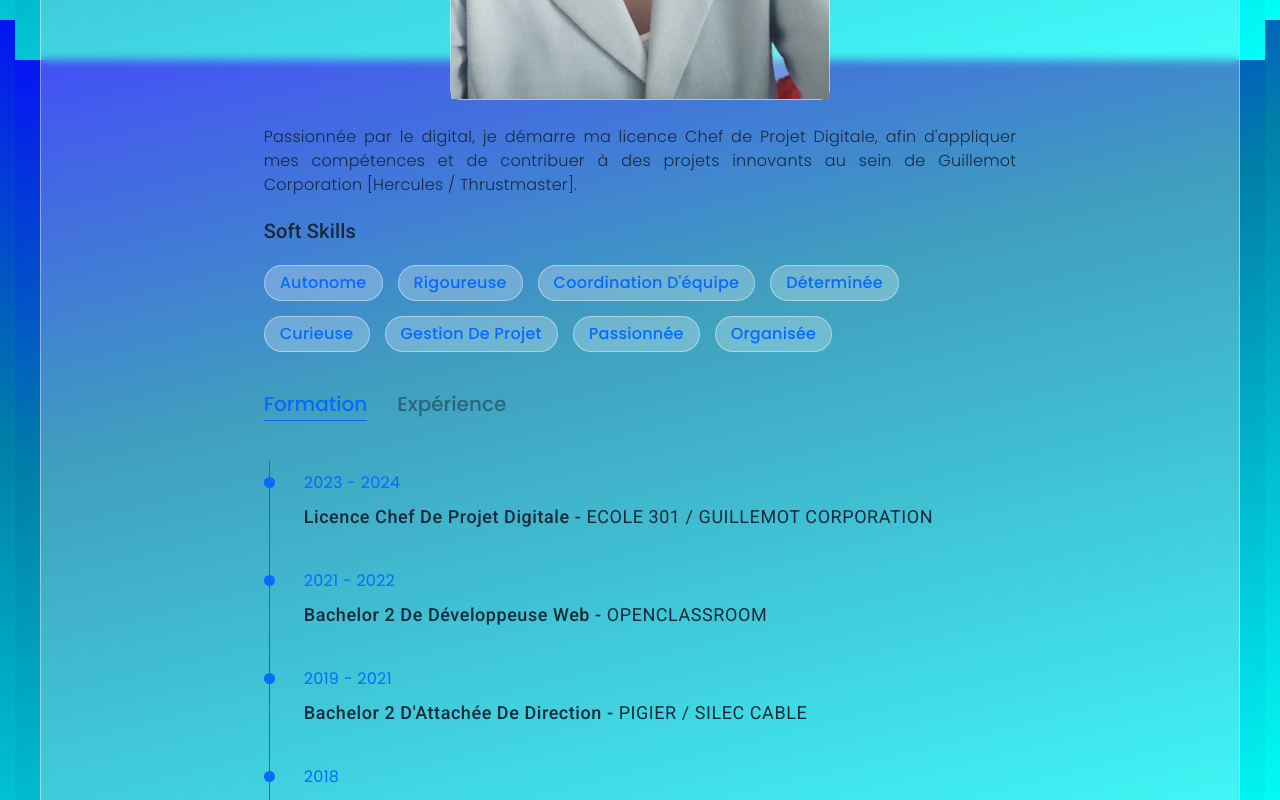
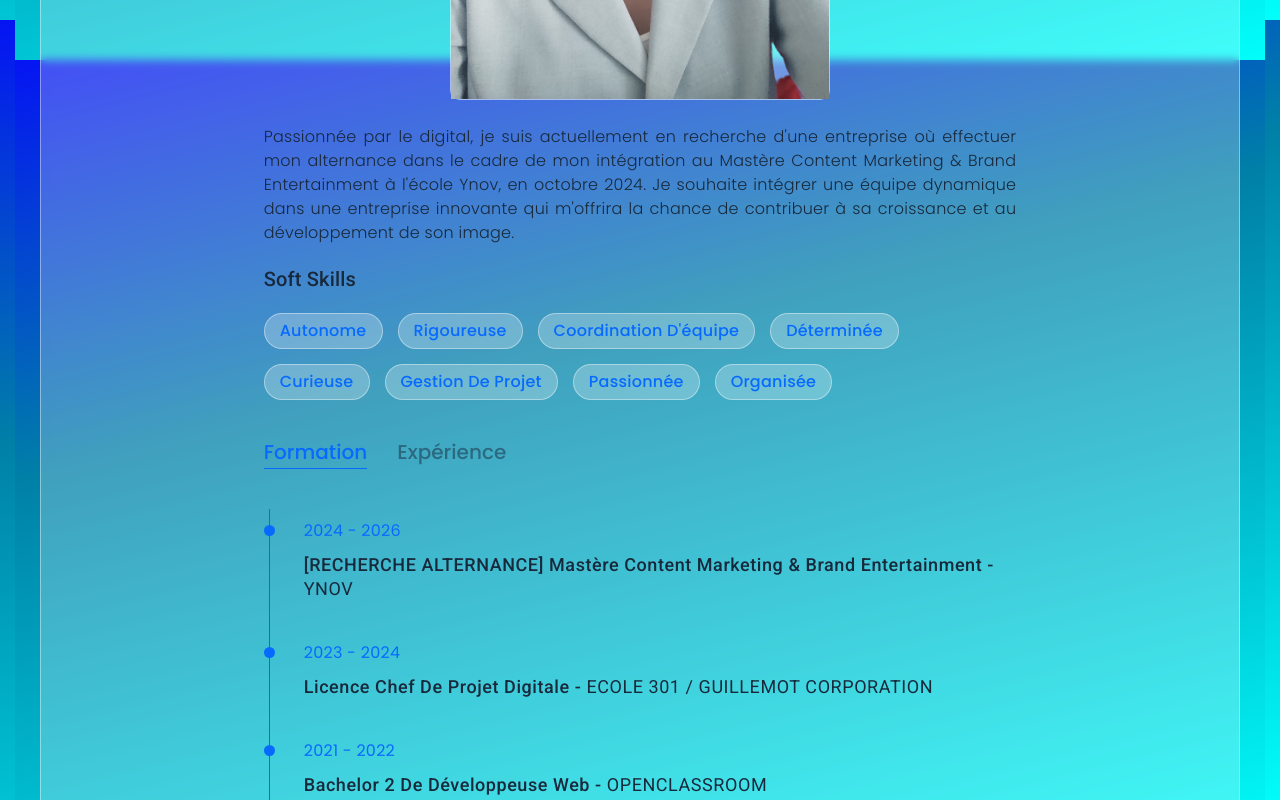
Before and after one commit to Helenepagniez/Portfolio, an Angular app: page /about in a window 1280 px wide. Shown: the part 780-1580 px from the top of the page. Built offline with nearby package versions, Linux system fonts and the light colour scheme.

Commit message:
maj portfolio

```diff
--- a/src/app/about/about.component.html
+++ b/src/app/about/about.component.html
@@ -12,7 +12,7 @@
                 </div>
             </div>
             <div class="about-text">
-                <p>Passionnée par le digital, je démarre ma licence Chef de Projet Digitale, afin d'appliquer mes compétences et de contribuer à des projets innovants au sein de Guillemot Corporation [Hercules / Thrustmaster].</p>
+                <p>Passionnée par le digital, je suis actuellement en recherche d'une entreprise où effectuer mon alternance dans le cadre de mon intégration au Mastère Content Marketing & Brand Entertainment à l'école Ynov, en octobre 2024. Je souhaite intégrer une équipe dynamique dans une entreprise innovante qui m'offrira la chance de contribuer à sa croissance et au développement de son image.</p>
                 <h3>Soft Skills</h3>
                 <div class="skills">
                     <div class="skill-item btn">Autonome</div>
@@ -34,6 +34,10 @@
 
                 <div class="tab-content active" *ngIf="isActivedFormation">
                     <div class="timeline">
+                        <div class="timeline-item">
+                            <span class="date">2024 - 2026</span>
+                            <h4>[RECHERCHE ALTERNANCE] Mastère Content Marketing & Brand Entertainment - <span>YNOV</span></h4>
+                        </div>
                         <div class="timeline-item">
                             <span class="date">2023 - 2024</span>
                             <h4>Licence Chef de Projet Digitale - <span>ECOLE 301 / GUILLEMOT CORPORATION</span></h4>
@@ -60,20 +64,24 @@
                 <div class="tab-content active" *ngIf="isActivedExperience">
                     <div class="timeline">
                         <div class="timeline-item">
+                            <span class="date">2024 - 2026</span>
+                            <h4>[RECHERCHE ALTERNANCE] Mastère Content Marketing & Brand Entertainment</h4>
+                        </div>
+                        <div class="timeline-item">
                             <span class="date">2023 - 2024</span>
-                            <h4>Alternance [Licence Chef de Projet Digitale]</h4>
+                            <h4>Assitante Marketing Digitale en Alternance - GUILLEMOT CORPORATION</h4>
                         </div>
                         <div class="timeline-item">
                             <span class="date">Novembre 2021 - Décembre 2021</span>
-                            <h4>Assistante Manager [Intérim - GRTGaz]</h4>
+                            <h4>Assistante Manager en Intérim - GRTGAZ</h4>
                         </div>
                         <div class="timeline-item">
                             <span class="date">2019 - 2021</span>
-                            <h4>Alternance [Titre Certifié d'Attachée de Direction]</h4>
+                            <h4>Attaché de Direction - SILEC CABLE</h4>
                         </div>
                         <div class="timeline-item">
                             <span class="date">2018 - 2019</span>
-                            <h4>Polyvalente [Hôtel / Restaurant / Glacier]</h4>
+                            <h4>Polyvalente - AUX VIEUX REMPARTS</h4>
                         </div>
                     </div>
                 </div>
--- a/src/app/home/home.component.html
+++ b/src/app/home/home.component.html
@@ -5,7 +5,7 @@
                 <div class="home-text">
                     <p>Salut, je suis</p>
                     <h1>Hélène Pagniez</h1>
-                    <h2>Apprentie Chef de Projet Digitale</h2>
+                    <h2>Etudiante - Recherche Alternance en communication</h2>
                     <a class="btn" routerLink="/about">à propos de moi </a>
                     <a class="btn" routerLink="/projets">Projets</a>
                 </div>
```
Also changed, not shown: 6 other files (tests, documents, lock files or other folders).
